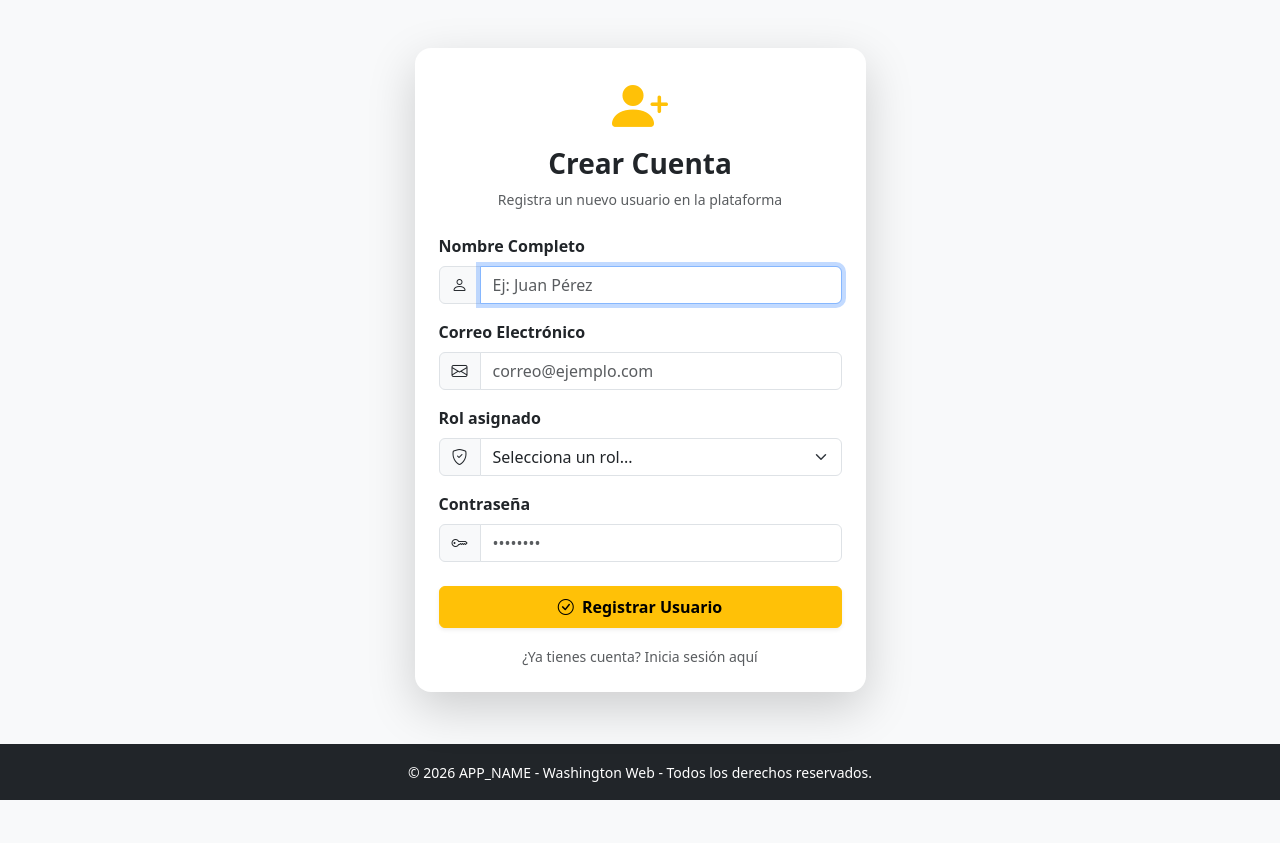
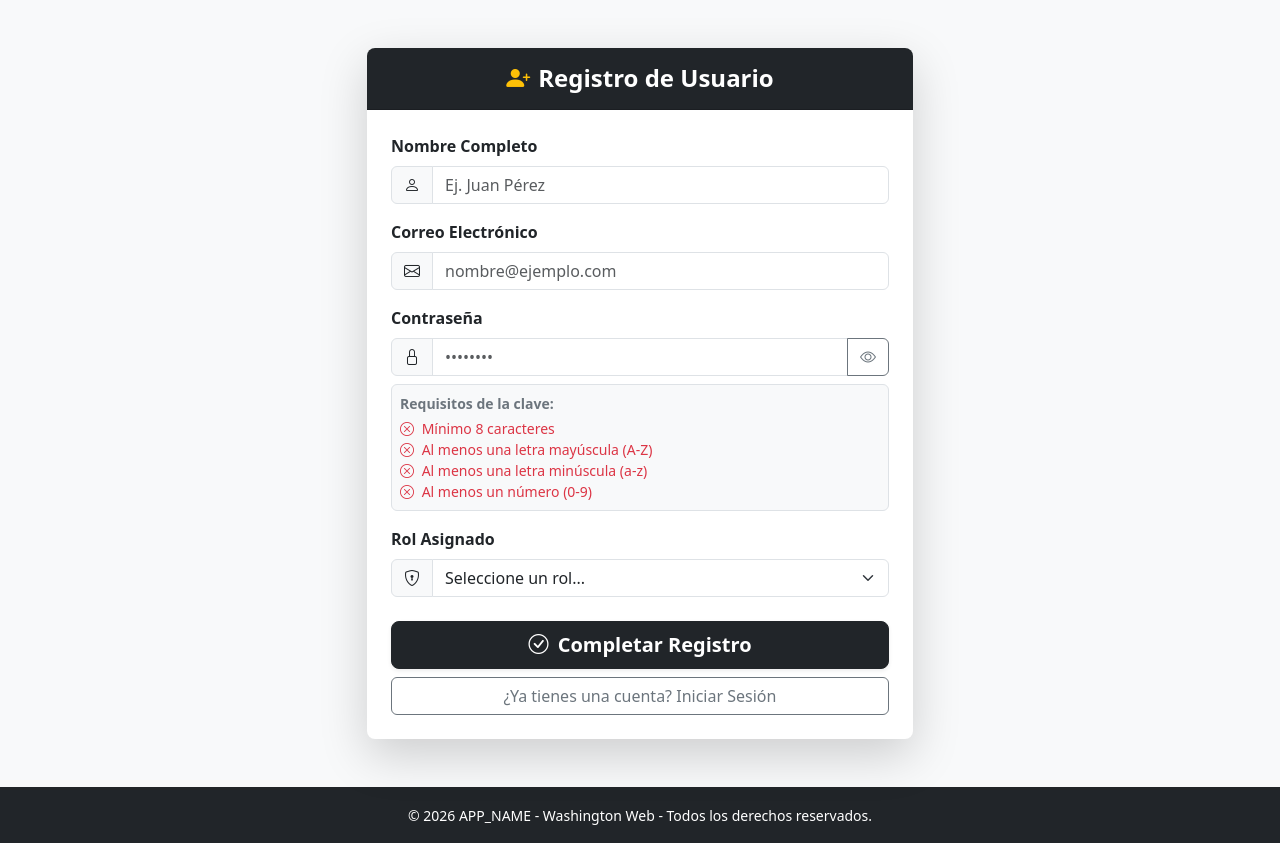
Before and after one commit to WashingtonNieto/tienda_libros, a PHP site: the page made by views/auth/register.php in a window 1280 px wide. Before the commit the page ends 800 px from the top, so only its background shows below. Run offline with PHP 8.4, Linux system fonts and the light colour scheme; the template is opened without the code that fills it, so the values that code supplies are empty; some libraries are stand-ins or nearby versions.

Commit message:
Actualización política contraseña usando expresión regular

```diff
--- a/views/auth/register.php
+++ b/views/auth/register.php
@@ -1,85 +1,101 @@
-<div class="container my-5 flex-grow-1">
+<div class="container my-5">
     <div class="row justify-content-center">
-        <div class="col-md-6 col-lg-5">
-            <div class="card shadow-lg border-0 rounded-4">
+        <div class="col-md-7 col-lg-6">
+            <div class="card shadow-lg border-0 rounded-3">
+                <div class="card-header bg-dark text-white p-3 rounded-top-3">
+                    <h4 class="mb-0 text-center fw-bold">
+                        <i class="bi bi-person-plus-fill me-2 text-warning"></i>Registro de Usuario
+                    </h4>
+                </div>
                 <div class="card-body p-4">
-                    <div class="text-center mb-4">
-                        <i class="bi bi-person-plus-fill text-warning display-4"></i>
-                        <h3 class="fw-bold mt-2">Crear Cuenta</h3>
-                        <p class="text-muted small">Registra un nuevo usuario en la plataforma</p>
-                    </div>
 
-                    <form action="<?= BASE_URL ?>?c=auth&a=store" method="POST">
+                    <!-- Notificaciones de Errores o Mensajes de Flash -->
+                    <?php if (isset($_SESSION['flash_error'])): ?>
+                        <div class="alert alert-danger alert-dismissible fade show" role="alert">
+                            <i class="bi bi-exclamation-triangle-fill me-2"></i>
+                            <?php
+                                echo htmlspecialchars($_SESSION['flash_error']);
+                                unset($_SESSION['flash_error']);
+                            ?>
+                            <button type="button" class="btn-close" data-bs-dismiss="alert" aria-label="Close"></button>
+                        </div>
+                    <?php endif; ?>
+
+                    <form action="<?php echo BASE_URL; ?>?c=auth&a=store" method="POST" id="formRegister" novalidate>
+
+                        <!-- Nombre Completo -->
                         <div class="mb-3">
                             <label for="nombre" class="form-label fw-semibold">Nombre Completo</label>
                             <div class="input-group">
-                                <span class="input-group-text"><i class="bi bi-person"></i></span>
-                                <input type="text" class="form-control" id="nombre" name="nombre" placeholder="Ej: Juan Pérez" required autofocus>
+                                <span class="input-group-text bg-light"><i class="bi bi-person"></i></span>
+                                <input type="text" name="nombre" id="nombre" class="form-control" placeholder="Ej. Juan Pérez" required>
                             </div>
                         </div>
 
+                        <!-- Correo Electrónico -->
                         <div class="mb-3">
                             <label for="email" class="form-label fw-semibold">Correo Electrónico</label>
                             <div class="input-group">
-                                <span class="input-group-text"><i class="bi bi-envelope"></i></span>
-                                <input type="email" class="form-control" id="email" name="email" placeholder="correo@ejemplo.com" required>
+                                <span class="input-group-text bg-light"><i class="bi bi-envelope"></i></span>
+                                <input type="email" name="email" id="email" class="form-control" placeholder="nombre@ejemplo.com" required>
                             </div>
                         </div>
 
+                        <!-- Contraseña con RegEx -->
                         <div class="mb-3">
-                            <label for="rol_id" class="form-label fw-semibold">Rol asignado</label>
+                            <label for="password" class="form-label fw-semibold">Contraseña</label>
                             <div class="input-group">
-                                <span class="input-group-text"><i class="bi bi-shield-check"></i></span>
-                                <select class="form-select" id="rol_id" name="rol_id" required onchange="toggleDatosCliente()">
-                                    <option value="" selected disabled>Selecciona un rol...</option>
+                                <span class="input-group-text bg-light"><i class="bi bi-lock"></i></span>
+                                <input type="password"
+                                       name="password"
+                                       id="password"
+                                       class="form-control"
+                                       placeholder="••••••••"
+                                       pattern="(?=.*\d)(?=.*[a-z])(?=.*[A-Z]).{8,}"
+                                       required>
+                                <button class="btn btn-outline-secondary" type="button" id="togglePassword">
+                                    <i class="bi bi-eye" id="toggleIcon"></i>
+                                </button>
+                            </div>
+
+                            <!-- Lista interactiva de requerimientos de contraseña -->
+                            <div class="mt-2 p-2 bg-light rounded border small">
+                                <span class="d-block fw-bold text-secondary mb-1">Requisitos de la clave:</span>
+                                <div id="req-length" class="text-danger"><i class="bi bi-x-circle me-1"></i> Mínimo 8 caracteres</div>
+                                <div id="req-upper" class="text-danger"><i class="bi bi-x-circle me-1"></i> Al menos una letra mayúscula (A-Z)</div>
+                                <div id="req-lower" class="text-danger"><i class="bi bi-x-circle me-1"></i> Al menos una letra minúscula (a-z)</div>
+                                <div id="req-number" class="text-danger"><i class="bi bi-x-circle me-1"></i> Al menos un número (0-9)</div>
+                            </div>
+                        </div>
+
+                        <!-- Selección de Rol -->
+                        <div class="mb-4">
+                            <label for="rol_id" class="form-label fw-semibold">Rol Asignado</label>
+                            <div class="input-group">
+                                <span class="input-group-text bg-light"><i class="bi bi-shield-lock"></i></span>
+                                <select name="rol_id" id="rol_id" class="form-select" required>
+                                    <option value="" disabled selected>Seleccione un rol...</option>
                                     <?php if (!empty($roles)): ?>
-                                        <?php foreach ($roles as $rol): ?>
-                                            <option value="<?= $rol['id'] ?>" data-rol-nombre="<?= htmlspecialchars($rol['nombre']) ?>"><?= htmlspecialchars($rol['nombre']) ?></option>
+                                        <?php foreach ($roles as $r): ?>
+                                            <option value="<?php echo $r['id']; ?>">
+                                                <?php echo htmlspecialchars($r['nombre']); ?>
+                                            </option>
                                         <?php endforeach; ?>
                                     <?php endif; ?>
                                 </select>
                             </div>
                         </div>
 
-                        <div id="datosCliente" style="display:none;">
-                            <div class="mb-3">
-                                <label for="documento" class="form-label fw-semibold">Documento</label>
-                                <div class="input-group">
-                                    <span class="input-group-text"><i class="bi bi-card-text"></i></span>
-                                    <input type="text" class="form-control" id="documento" name="documento" placeholder="Cédula / Documento">
-                                </div>
-                            </div>
-                            <div class="mb-3">
-                                <label for="telefono" class="form-label fw-semibold">Teléfono</label>
-                                <div class="input-group">
-                                    <span class="input-group-text"><i class="bi bi-telephone"></i></span>
-                                    <input type="text" class="form-control" id="telefono" name="telefono" placeholder="Ej: 3001234567">
-                                </div>
-                            </div>
-                            <div class="mb-3">
-                                <label for="direccion" class="form-label fw-semibold">Dirección</label>
-                                <div class="input-group">
-                                    <span class="input-group-text"><i class="bi bi-geo-alt"></i></span>
-                                    <input type="text" class="form-control" id="direccion" name="direccion" placeholder="Dirección de entrega">
-                                </div>
-                            </div>
+                        <!-- Botones de Acción -->
+                        <div class="d-grid gap-2">
+                            <button type="submit" class="btn btn-dark btn-lg fw-bold shadow-sm">
+                                <i class="bi bi-check-circle me-1"></i> Completar Registro
+                            </button>
+                            <a href="<?php echo BASE_URL; ?>?c=auth&a=login" class="btn btn-outline-secondary">
+                                ¿Ya tienes una cuenta? Iniciar Sesión
+                            </a>
                         </div>
 
-                        <div class="mb-4">
-                            <label for="password" class="form-label fw-semibold">Contraseña</label>
-                            <div class="input-group">
-                                <span class="input-group-text"><i class="bi bi-key"></i></span>
-                                <input type="password" class="form-control" id="password" name="password" placeholder="••••••••" minlength="6" required>
-                            </div>
-                        </div>
-
-                        <button type="submit" class="btn btn-warning w-100 fw-bold py-2 shadow-sm mb-3">
-                            <i class="bi bi-check-circle me-1"></i> Registrar Usuario
-                        </button>
-
-                        <div class="text-center">
-                            <a href="<?= BASE_URL ?>?c=auth&a=login" class="text-decoration-none small text-muted">¿Ya tienes cuenta? Inicia sesión aquí</a>
-                        </div>
                     </form>
                 </div>
             </div>
@@ -88,12 +104,82 @@
 </div>
 
 <script>
-function toggleDatosCliente() {
-    var select = document.getElementById('rol_id');
-    var opcion = select.options[select.selectedIndex];
-    var esCliente = opcion && opcion.dataset.rolNombre === 'Cliente';
-    var bloque = document.getElementById('datosCliente');
-    bloque.style.display = esCliente ? 'block' : 'none';
-    document.getElementById('documento').required = esCliente;
-}
+document.addEventListener('DOMContentLoaded', function() {
+    const passwordInput = document.getElementById('password');
+    const togglePasswordBtn = document.getElementById('togglePassword');
+    const toggleIcon = document.getElementById('toggleIcon');
+    const form = document.getElementById('formRegister');
+
+    // Elementos de la lista de verificación
+    const reqLength = document.getElementById('req-length');
+    const reqUpper  = document.getElementById('req-upper');
+    const reqLower  = document.getElementById('req-lower');
+    const reqNumber = document.getElementById('req-number');
+
+    // Función para mostrar/ocultar contraseña
+    togglePasswordBtn.addEventListener('click', function() {
+        const type = passwordInput.getAttribute('type') === 'password' ? 'text' : 'password';
+        passwordInput.setAttribute('type', type);
+        toggleIcon.classList.toggle('bi-eye');
+        toggleIcon.classList.toggle('bi-eye-slash');
+    });
+
+    // Validación dinámica en tiempo real según la RegEx /^(?=.*\d)(?=.*[a-z])(?=.*[A-Z]).{8,}$/
+    passwordInput.addEventListener('input', function() {
+        const val = passwordInput.value;
+
+        // Mínimo 8 caracteres
+        if (val.length >= 8) {
+            updateReq(reqLength, true);
+        } else {
+            updateReq(reqLength, false);
+        }
+
+        // Al menos una mayúscula
+        if (/[A-Z]/.test(val)) {
+            updateReq(reqUpper, true);
+        } else {
+            updateReq(reqUpper, false);
+        }
+
+        // Al menos una minúscula
+        if (/[a-z]/.test(val)) {
+            updateReq(reqLower, true);
+        } else {
+            updateReq(reqLower, false);
+        }
+
+        // Al menos un número
+        if (/\d/.test(val)) {
+            updateReq(reqNumber, true);
+        } else {
+            updateReq(reqNumber, false);
+        }
+    });
+
+    function updateReq(element, isValid) {
+        if (isValid) {
+            element.classList.remove('text-danger');
+            element.classList.add('text-success');
+            element.querySelector('i').className = 'bi bi-check-circle-fill me-1';
+        } else {
+            element.classList.remove('text-success');
+            element.classList.add('text-danger');
+            element.querySelector('i').className = 'bi bi-x-circle me-1';
+        }
+    }
+
+    // Validación al enviar el formulario
+    form.addEventListener('submit', function(e) {
+        const password = passwordInput.value;
+        const regex = /^(?=.*\d)(?=.*[a-z])(?=.*[A-Z]).{8,}$/;
+
+        if (!regex.test(password)) {
+            e.preventDefault();
+            e.stopPropagation();
+            alert('La contraseña no cumple con la expresión regular establecida:\n• Mínimo 8 caracteres\n• Al menos una letra mayúscula\n• Al menos una letra minúscula\n• Al menos un número');
+            passwordInput.focus();
+        }
+    });
+});
 </script>
```
Also changed, not shown: controllers/AuthController.php (+11 -35 lines), views/layouts/navbar.php (+22 -0 lines).
